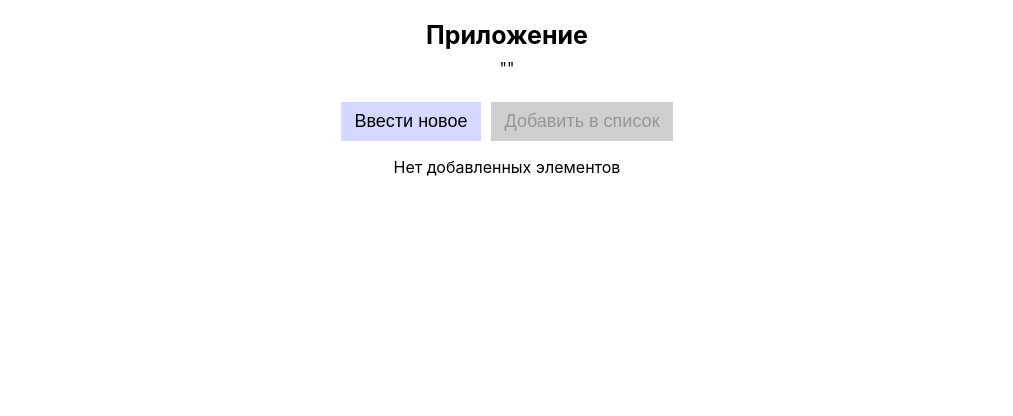
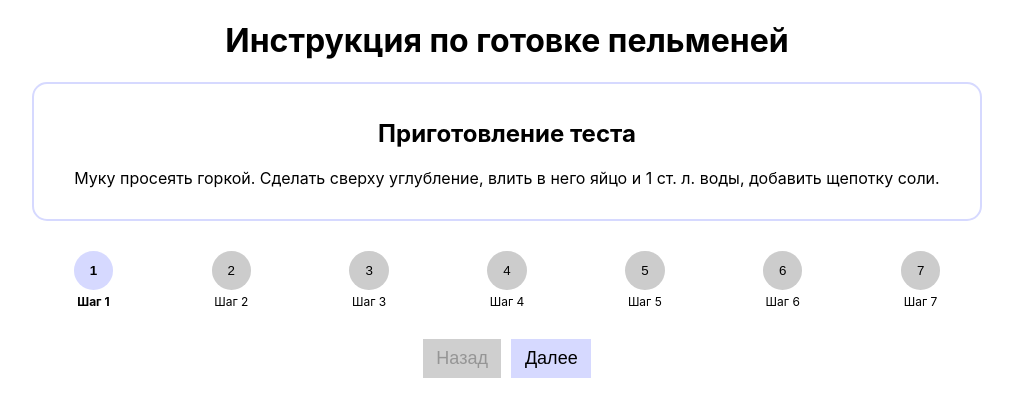
Before and after one commit to s1vo/my-app, a React (Create React App) app in the folder my-app/: page / in a window 1280 px wide. Shown: the top 416 px of the page, without its empty margins (133-1146 px from the left). Built offline with nearby package versions, Linux system fonts and the light colour scheme.

Commit message:
Задание 2

```diff
--- /dev/null
+++ b/my-app/src/app.js
@@ -0,0 +1,84 @@
+import styles from './app.module.css';
+import data from './data.json';
+import { useState } from 'react';
+
+export const App = () => {
+	// Initialize state for steps and active index
+	const [steps] = useState(data);
+	const [activeIndex, setActiveIndex] = useState(0);
+
+	// Handlers for navigation
+	const backStep = () => {
+		if (activeIndex > 0) {
+			setActiveIndex(activeIndex - 1);
+		}
+	};
+
+	const nextStep = () => {
+		if (activeIndex < steps.length - 1) {
+			setActiveIndex(activeIndex + 1);
+		} else {
+			setActiveIndex(0);
+		}
+	};
+
+	const resetSteps = () => {
+		setActiveIndex(0);
+	};
+
+	// Flags for first and last step
+	const isFirstStep = activeIndex === 0;
+	const isLastStep = activeIndex === steps.length - 1;
+
+	return (
+		<div className={styles.container}>
+			<div className={styles.card}>
+				<h1>Инструкция по готовке пельменей</h1>
+				<div className={styles.steps}>
+					<div className={styles['steps-content']}>
+						{/* Display the content of the active step */}
+						<h2>{steps[activeIndex].title}</h2>
+						<p>{steps[activeIndex].content}</p>
+					</div>
+					<ul className={styles['steps-list']}>
+						{/* Render the steps */}
+						{steps.map((step, index) => (
+							<li
+								key={step.id}
+								className={`${styles['steps-item']} ${
+									index <= activeIndex ? styles.done : ''
+								} ${index === activeIndex ? styles.active : ''}`}
+							>
+								<button
+									className={styles['steps-item-button']}
+									onClick={() => setActiveIndex(index)}
+								>
+									{index + 1}
+								</button>
+								Шаг {index + 1}
+							</li>
+						))}
+					</ul>
+					<div className={styles['buttons-container']}>
+						<button
+							className={styles.button}
+							onClick={backStep}
+							disabled={isFirstStep}
+						>
+							Назад
+						</button>
+						{isLastStep ? (
+							<button className={styles.button} onClick={resetSteps}>
+								Сначала
+							</button>
+						) : (
+							<button className={styles.button} onClick={nextStep}>
+								Далее
+							</button>
+						)}
+					</div>
+				</div>
+			</div>
+		</div>
+	);
+};
--- /dev/null
+++ b/my-app/src/app.module.css
@@ -0,0 +1,72 @@
+.container {
+	text-align: center;
+	max-width: 950px;
+	margin: 0 auto;
+}
+
+.buttons-container {
+	display: flex;
+	justify-content: center;
+	gap: 10px;
+}
+
+.button {
+	padding: 0.5em 0.75em;
+	background-color: hsl(var(--accent-color-hue), var(--accent-color-saturation), 92%);
+	font-size: 18px;
+	border: none;
+	transition: background-color 0.15s ease;
+}
+
+.button:hover {
+	background-color: hsl(var(--accent-color-hue), var(--accent-color-saturation), 87%);
+}
+
+.button:disabled {
+	background-color: var(--disabled-color);
+}
+
+.steps-content {
+	margin-bottom: 30px;
+	min-height: 100px;
+	border: 2px solid hsl(var(--accent-color-hue), var(--accent-color-saturation), 92%);
+	border-radius: 15px;
+	padding: 15px 20px;
+}
+
+.steps-list {
+	list-style: none;
+	margin: 0;
+	margin-bottom: 30px;
+	padding: 0;
+	display: flex;
+	justify-content: space-between;
+	gap: 15px;
+}
+
+.steps-item {
+	display: flex;
+	flex-direction: column;
+	align-items: center;
+	flex: 1 1 0px;
+	font-size: 0.75rem;
+}
+
+.steps-item-button {
+	cursor: pointer;
+	border-radius: 50%;
+	padding: 0.75rem 1rem;
+	background: #cccccc;
+	border: none;
+	margin-bottom: 0.25rem;
+}
+
+.steps-item.active .steps-item-button,
+.steps-item.done .steps-item-button {
+	background: hsl(var(--accent-color-hue), var(--accent-color-saturation), 92%);
+}
+
+.steps-item.active,
+.steps-item.active .steps-item-button {
+	font-weight: bold;
+}
--- /dev/null
+++ b/my-app/src/data.json
@@ -0,0 +1,37 @@
+[
+	{
+		"id": "001",
+		"title": "Приготовление теста",
+		"content": "Муку просеять горкой. Сделать сверху углубление, влить в него яйцо и 1 ст. л. воды, добавить щепотку соли."
+	},
+	{
+		"id": "002",
+		"title": "Замешивание теста",
+		"content": "Собирая муку с краев к середине, чтобы вода и яйцо не выливались из углубления, замешивать тесто, добавляя небольшими порциями оставшуюся воду. Месить тесто для пельменей до тех пор, пока оно не станет эластичным и однородным, примерно 10 мин. Накрыть влажным полотенцем и оставить на 30 мин. Вода для пельменного теста должна быть ледяная. Для этого ее заранее ставят в холодильник или морозильник."
+	},
+	{
+		"id": "003",
+		"title": "Приготовление начинки",
+		"content": "Пока расстаивается тесто, приготовить начинку для пельменей. Лук и чеснок очистить и очень мелко порубить. Смешать говяжий и свиной фарш, добавить лук с чесноком, посолить, поперчить. Тщательно перемешать до однородности."
+	},
+	{
+		"id": "004",
+		"title": "Разделение теста",
+		"content": "Готовое тесто для пельменей разделить на 4 части. 3 части накрыть влажным полотенцем и отложить. Оставшееся тесто скатать в жгут толщиной 2 см. Нарезать его на кусочки шириной 1,5 см. На присыпанной мукой поверхности раскатать каждый кусочек теста в тонкую лепешку."
+	},
+	{
+		"id": "005",
+		"title": "Начинка и лепка",
+		"content": "Выложить в центр каждой лепешки по 1,5 ч. л. начинки, сложить кружок с начинкой пополам так, чтобы получился полумесяц. Соединить концы полумесяца и скрепить их. Плотно прижать пальцами, чтобы пельмени не разваливались при варке."
+	},
+	{
+		"id": "006",
+		"title": "Подготовка к варке",
+		"content": "Выложить пельмени на поднос или плоское блюдо, присыпать мукой. Так же приготовить пельмени из оставшегося теста."
+	},
+	{
+		"id": "007",
+		"title": "Варка пельменей",
+		"content": "Поставьте кастрюлю с водой на огонь и доведите до кипения. Посолите воду. Поместите пельмени в кипящую воду и варите около 5-7 минут, пока они не всплывут на поверхность. После этого варите еще 3-5 минут. Готовые пельмени должны быть нежными, но не жесткими. Осторожно выньте их из воды, дайте стечь и подавайте горячими с сметаной или соусом."
+	}
+]
--- a/my-app/src/index.css
+++ b/my-app/src/index.css
@@ -1,13 +1,17 @@
+:root {
+	--accent-color-hue: 236;
+	--accent-color-saturation: 100%;
+	--disabled-color: #cfcfcf;
+}
+
 body {
-  margin: 0;
-  font-family: -apple-system, BlinkMacSystemFont, 'Segoe UI', 'Roboto', 'Oxygen',
-    'Ubuntu', 'Cantarell', 'Fira Sans', 'Droid Sans', 'Helvetica Neue',
-    sans-serif;
-  -webkit-font-smoothing: antialiased;
-  -moz-osx-font-smoothing: grayscale;
+	margin: 0;
+	font-family: -apple-system, BlinkMacSystemFont, 'Segoe UI', 'Roboto', 'Oxygen',
+		'Ubuntu', 'Cantarell', 'Fira Sans', 'Droid Sans', 'Helvetica Neue', sans-serif;
+	-webkit-font-smoothing: antialiased;
+	-moz-osx-font-smoothing: grayscale;
 }
 
 code {
-  font-family: source-code-pro, Menlo, Monaco, Consolas, 'Courier New',
-    monospace;
+	font-family: source-code-pro, Menlo, Monaco, Consolas, 'Courier New', monospace;
 }
```
Also changed, not shown: my-app/src/index.js (+6 -4 lines).
